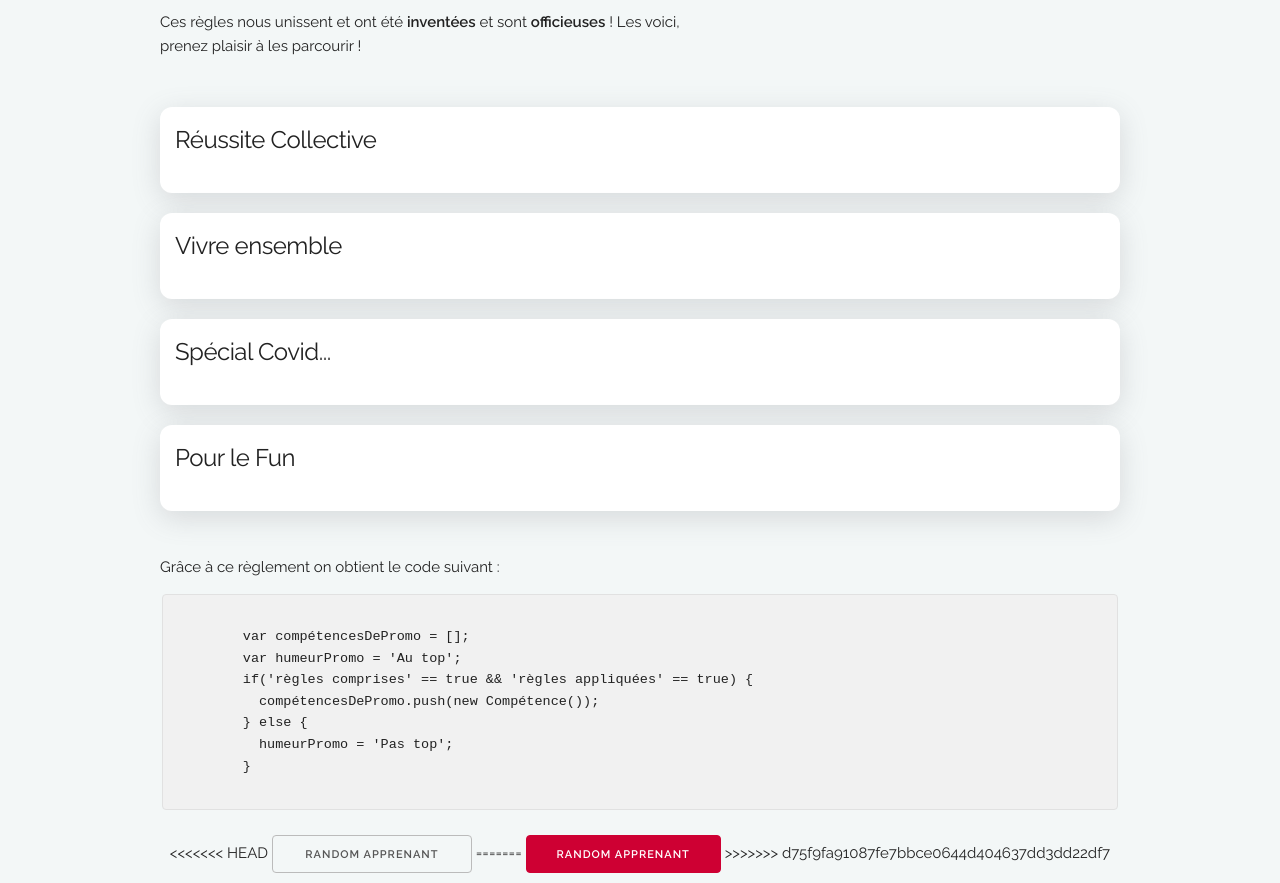
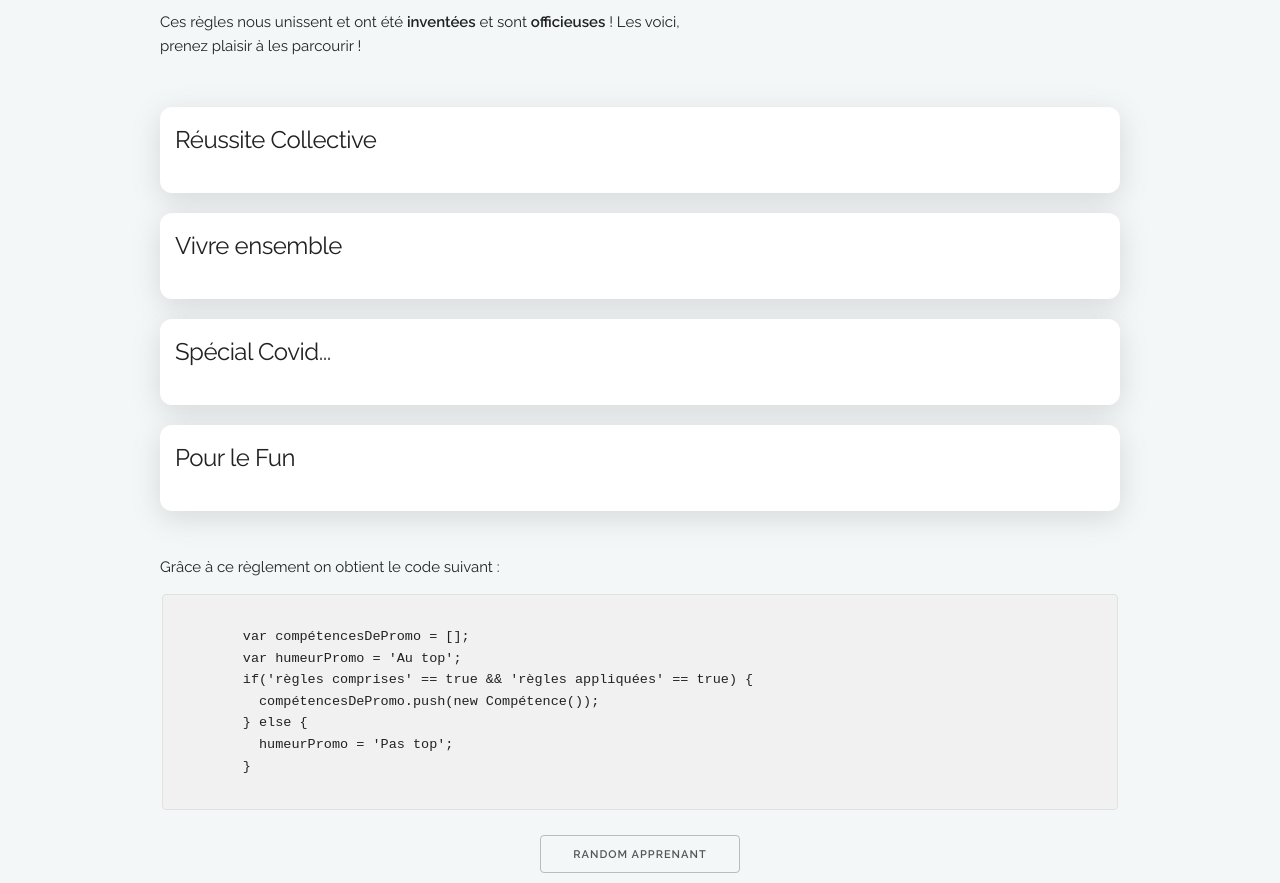
Before and after one commit to MohamedKerkeb/charte, a plain HTML site: page index.html in a window 1280 px wide. Shown: the part 141-1024 px from the top of the page. Drawn offline with Linux system fonts and the light colour scheme.

Commit message:
index.html

```diff
--- a/index.html
+++ b/index.html
@@ -141,11 +141,7 @@
     </section>
 
     <section class="button-container">
-<<<<<<< HEAD
       <button id="button-random" class="button" onclick="randUsers()">RANDOM APPRENANT</button>
-=======
-      <button id="button-random" class="button-primary" onclick="randUsers()">RANDOM APPRENANT</button>
->>>>>>> d75f9fa91087fe7bbce0644d404637dd3dd22df7
     </section>
 
   </main>
```
